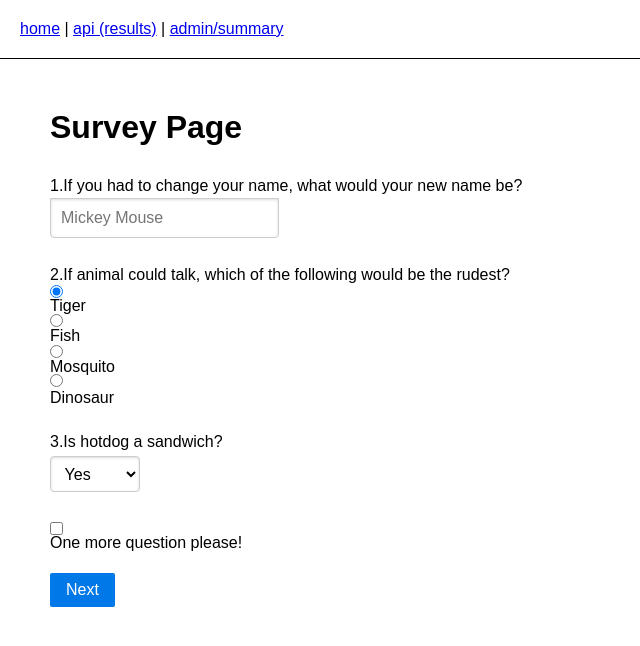
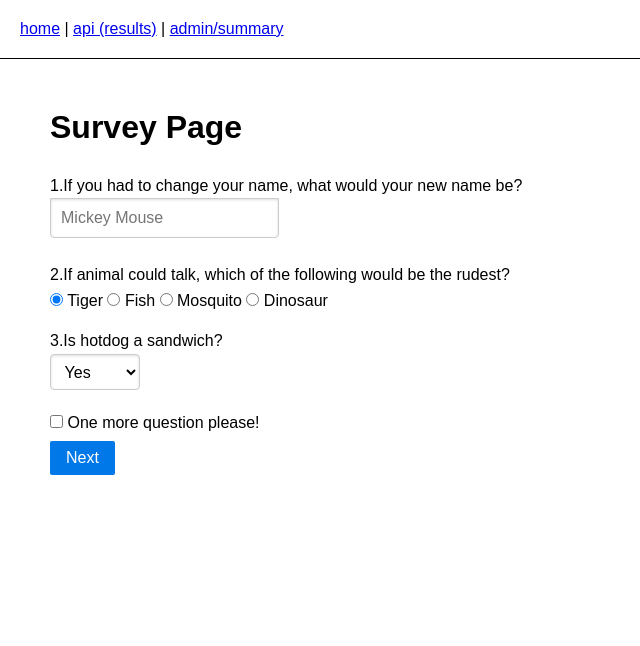
Before and after one commit to liangxueman/5117_module1, a Flask app: page /consent in a window 1280 px wide. Shown: the top 646 px of the page, without its empty margins (0-640 px from the left). Run offline with Flask 2, Linux system fonts and the light colour scheme; some libraries are stand-ins or nearby versions.

Commit message:
fix css issue

```diff
--- a/templates/survey.html
+++ b/templates/survey.html
@@ -22,13 +22,12 @@
 		<input id="new_name" name="new_name" type="text" placeholder="Mickey Mouse" required minlength="3">
 	</fieldset>
 
-	<fieldset class="pure-group">
-		<label class="pure-radio">2.If animal could talk, which of the following would be the rudest?
-			<input id="rudest_animal" name="rudest_animal" type="radio" value="tiger" checked>Tiger
-			<input id="rudest_animal" name="rudest_animal" type="radio" value="fish">Fish
-			<input id="rudest_animal" name="rudest_animal" type="radio" value="mosquito">Mosquito
-			<input id="rudest_animal" name="rudest_animal" type="radio" value="dinosaur">Dinosaur
-		</label>
+	<fieldset style="padding-bottom: 1em">
+		<label class="pure-radio">2.If animal could talk, which of the following would be the rudest?</label>
+			<input id="rudest_animal" name="rudest_animal" type="radio" value="tiger" checked> Tiger
+			<input id="rudest_animal" name="rudest_animal" type="radio" value="fish"> Fish
+			<input id="rudest_animal" name="rudest_animal" type="radio" value="mosquito"> Mosquito
+			<input id="rudest_animal" name="rudest_animal" type="radio" value="dinosaur"> Dinosaur
 	</fieldset>
 
 	<fieldset class="pure-group">
@@ -40,19 +39,21 @@
 		</select>
 	</fieldset>
 
-	<fieldset class="pure-group">
+<!-- 	<fieldset class="pure-group"> -->
 		<label class="pure-checkbox">
-			<input id="one_more" name="one_more" type="checkbox" value="yes">One more question please!
+			<input id="one_more" name="one_more" type="checkbox" value="yes"> One more question please!
 		</label>
 
 		<div class="extra_div" style="display: none">
 			<label>4.What is the closest thing to real magic?</label>
 			<textarea id="extra" name="extra" rows="3" cols="25"></textarea>
 		</div>
-	</fieldset>
+<!-- 	</fieldset> -->
 
 		<button type="submit" class="pure-button pure-button-primary">Next</button>
-	</fieldset>
 </form>
 
+
+
+
 {% endblock %}
```
